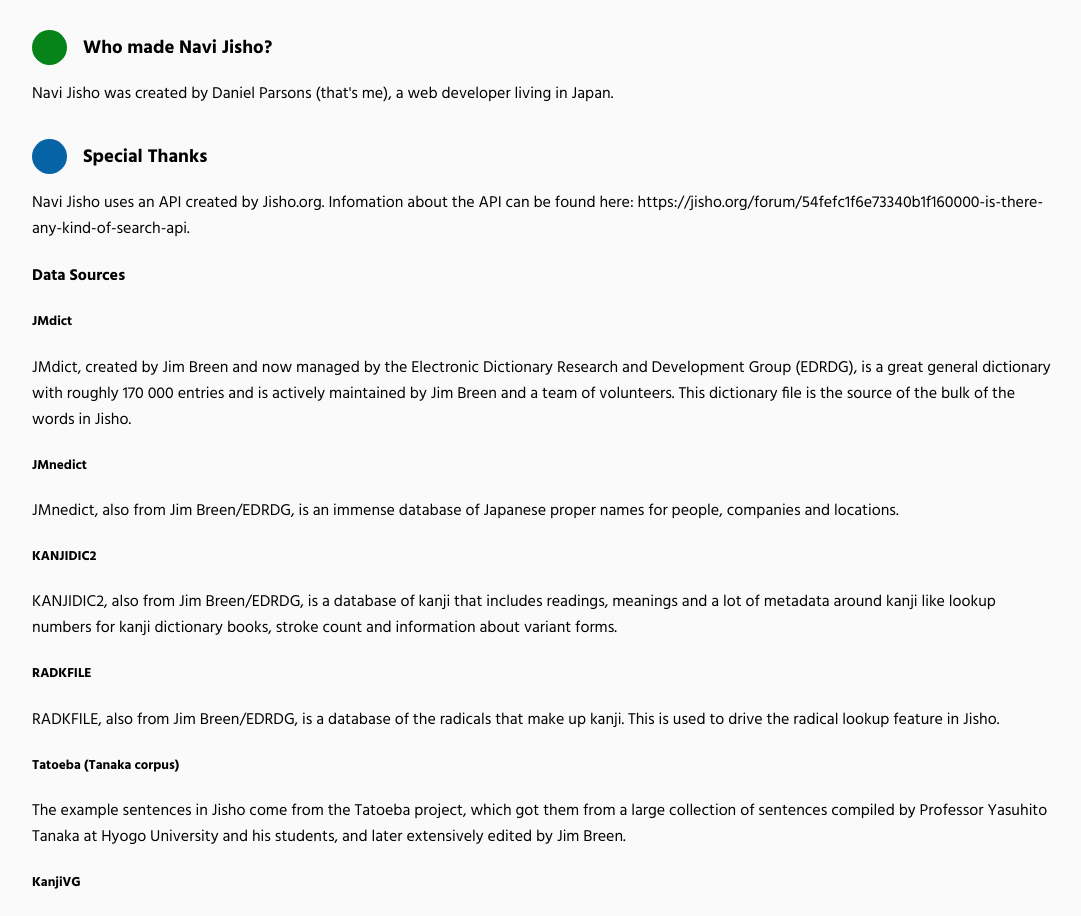
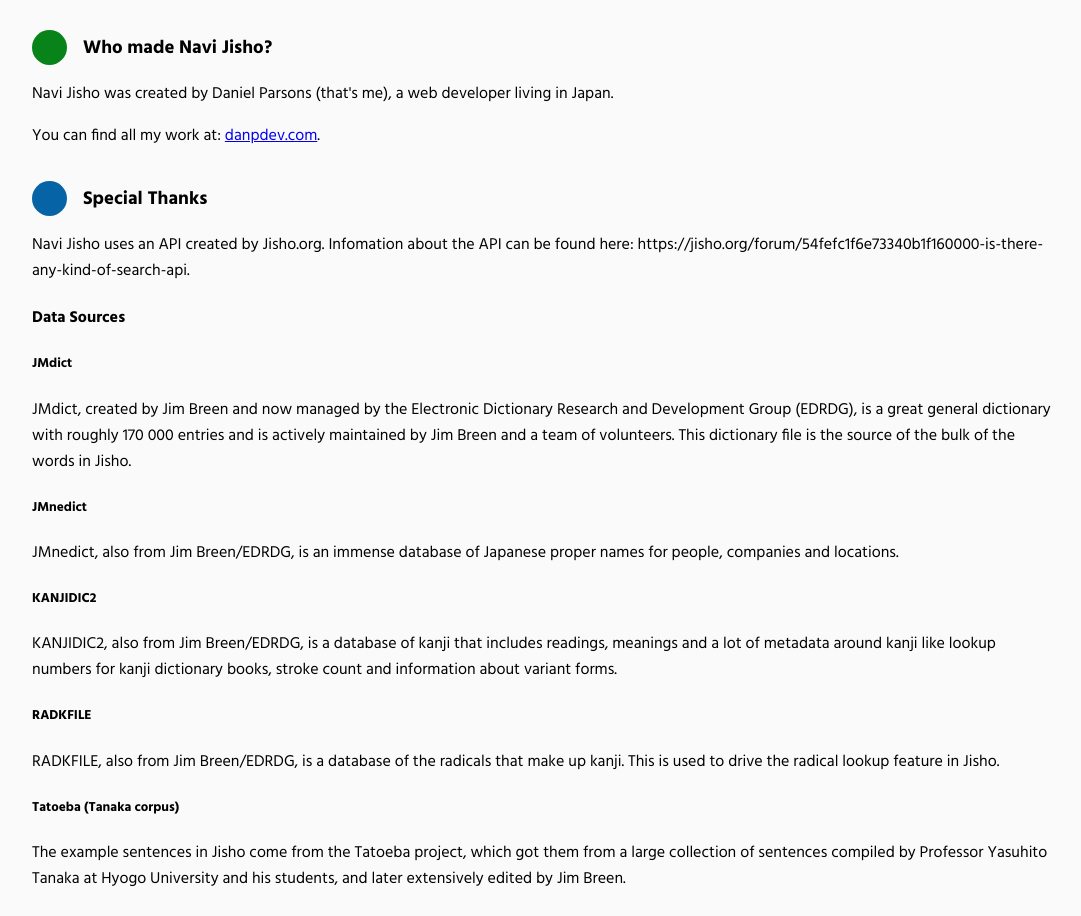
Before and after one commit to dpars34/navi-jisho, a Vue app: page / in a window 1280 px wide. Shown: the part 1420-2336 px from the top of the page, without its empty margins (96-1177 px from the left). Built offline with nearby package versions, Linux system fonts and the light colour scheme.

Commit message:
link to portfolio

```diff
--- a/src/App.vue
+++ b/src/App.vue
@@ -48,8 +48,8 @@
         window.scrollTo(0, 0)
         this.loading = true
         this.failed = false;
-        const response = await fetch(`https://www.navijisho.org/.netlify/functions/api/search/${query}`) //USE THIS WHEN DEPLOYING
-        //const response = await fetch(`http://localhost:8888/.netlify/functions/api/search/${query}`) //DELETE THIS WHEN DEPLOYING
+        //const response = await fetch(`https://www.navijisho.org/.netlify/functions/api/search/${query}`) //USE THIS WHEN DEPLOYING
+        const response = await fetch(`http://localhost:8888/.netlify/functions/api/search/${query}`) //USE THIS WHEN RUNNING ON LOCAL HOST
         const { data } = await response.json()
 
         if (data.length === 0) {
--- a/src/components/Welcome.vue
+++ b/src/components/Welcome.vue
@@ -81,6 +81,7 @@
                 </div>
                 <div class="text-area">
                     <p>Navi Jisho was created by Daniel Parsons (that's me), a web developer living in Japan.</p>
+                    <p>You can find all my work at: <a href="https://www.danpdev.com/">danpdev.com</a>.</p>
                 </div>
             </div>
 
```
